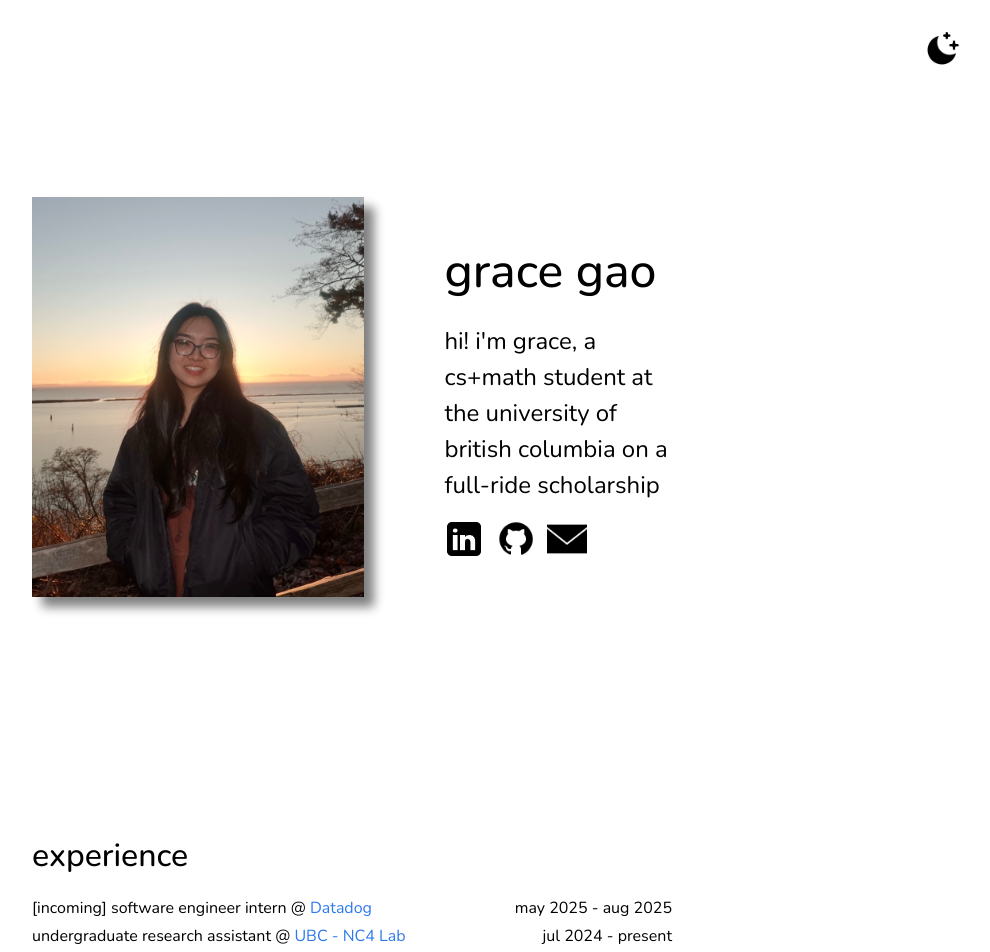
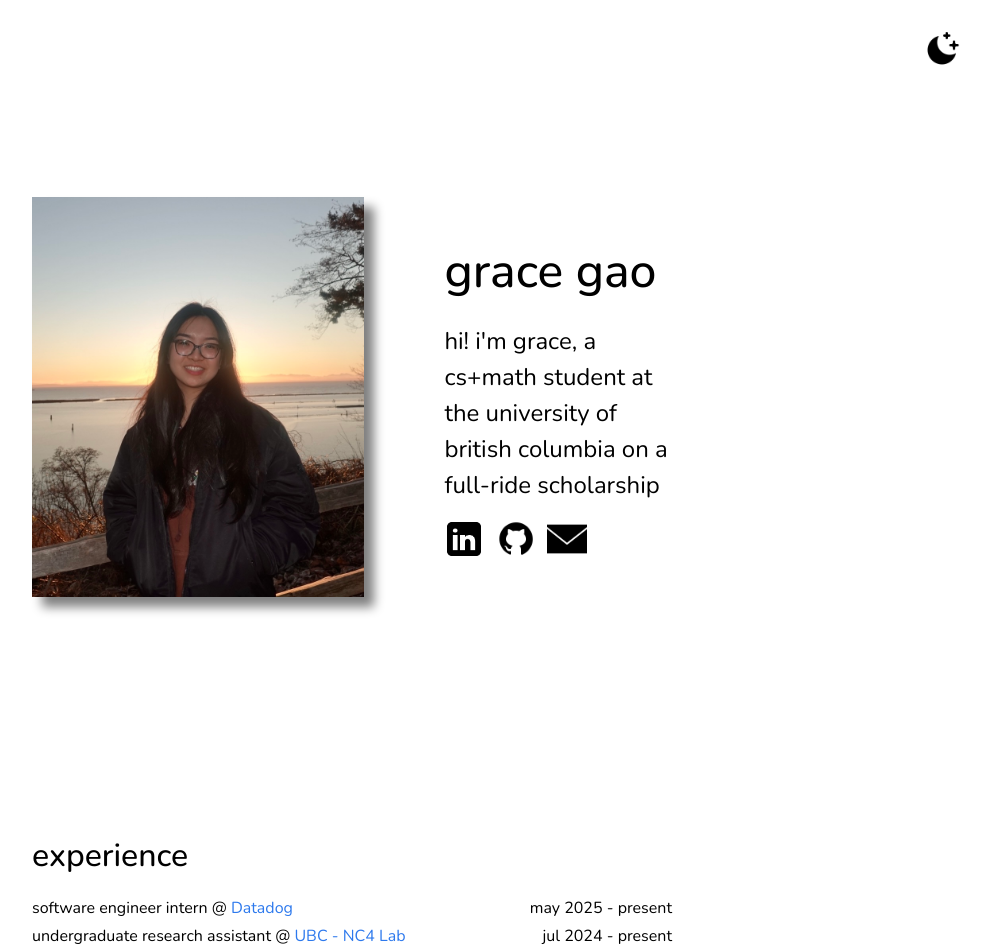
Before and after one commit to gracetxgao/portfolio, a React (Vite) app: page / in a window 1280 px wide. Shown: the top 952 px of the page, without its empty margins (288-1278 px from the left). Built offline with nearby package versions, Linux system fonts and the light colour scheme.

Commit message:
updates to experience section

```diff
--- a/src/components/Experience.tsx
+++ b/src/components/Experience.tsx
@@ -38,7 +38,7 @@ const Experience: React.FC<ExperienceTypes> = ({ textColor, highlightColor }) =>
     });
 
     const items = [
-        ['[incoming] software engineer intern', 'Datadog', 'https://www.datadoghq.com/', 'may 2025', 'aug 2025'],
+        ['software engineer intern', 'Datadog', 'https://www.datadoghq.com/', 'may 2025', 'present'],
         ['undergraduate research assistant', 'UBC - NC4 Lab', 'https://www.nc4.sbme.ubc.ca', 'jul 2024', 'present'],
         ['webmaster', 'UBC Women in Computer Science', 'https://ubcwics.com/', 'oct 2024', 'apr 2025'],
         ['undergraduate teaching assistant', 'UBC CS', 'https://www.cs.ubc.ca/', 'sep 2024', 'dec 2024'],
```
